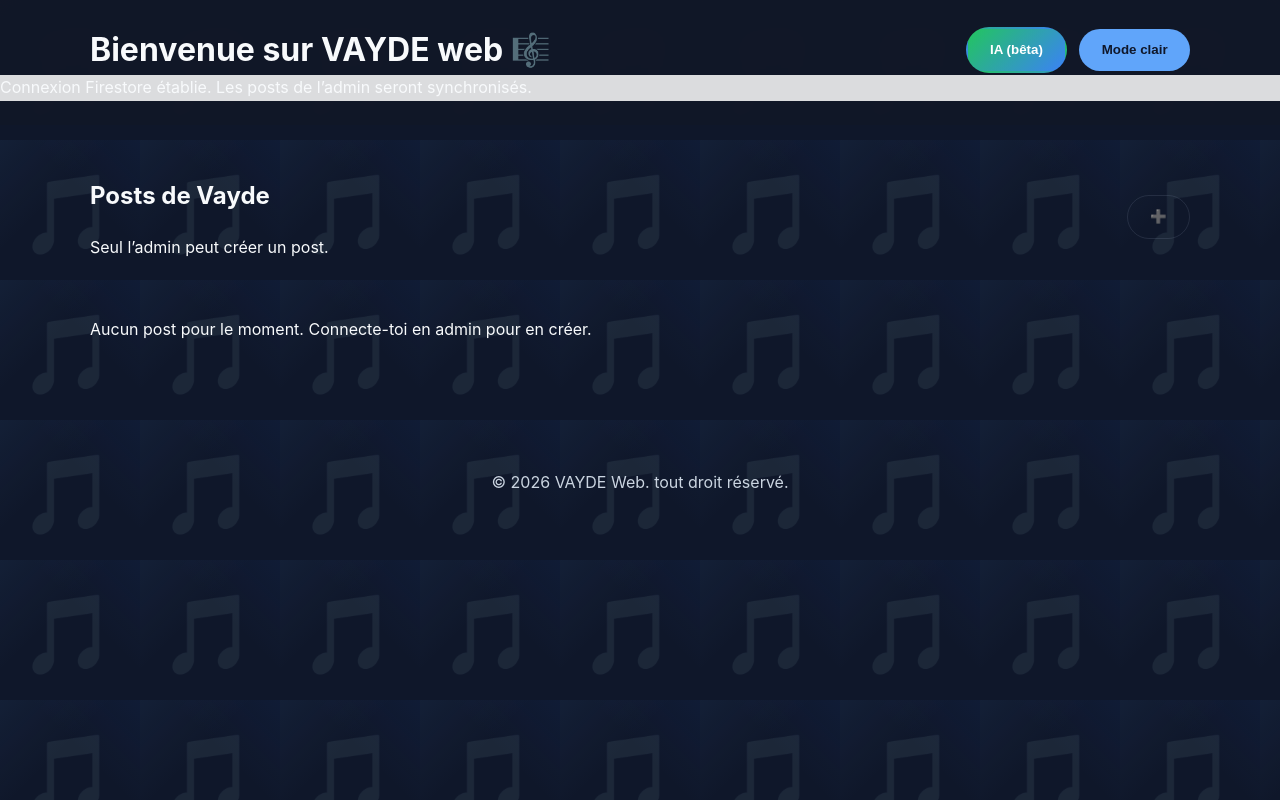
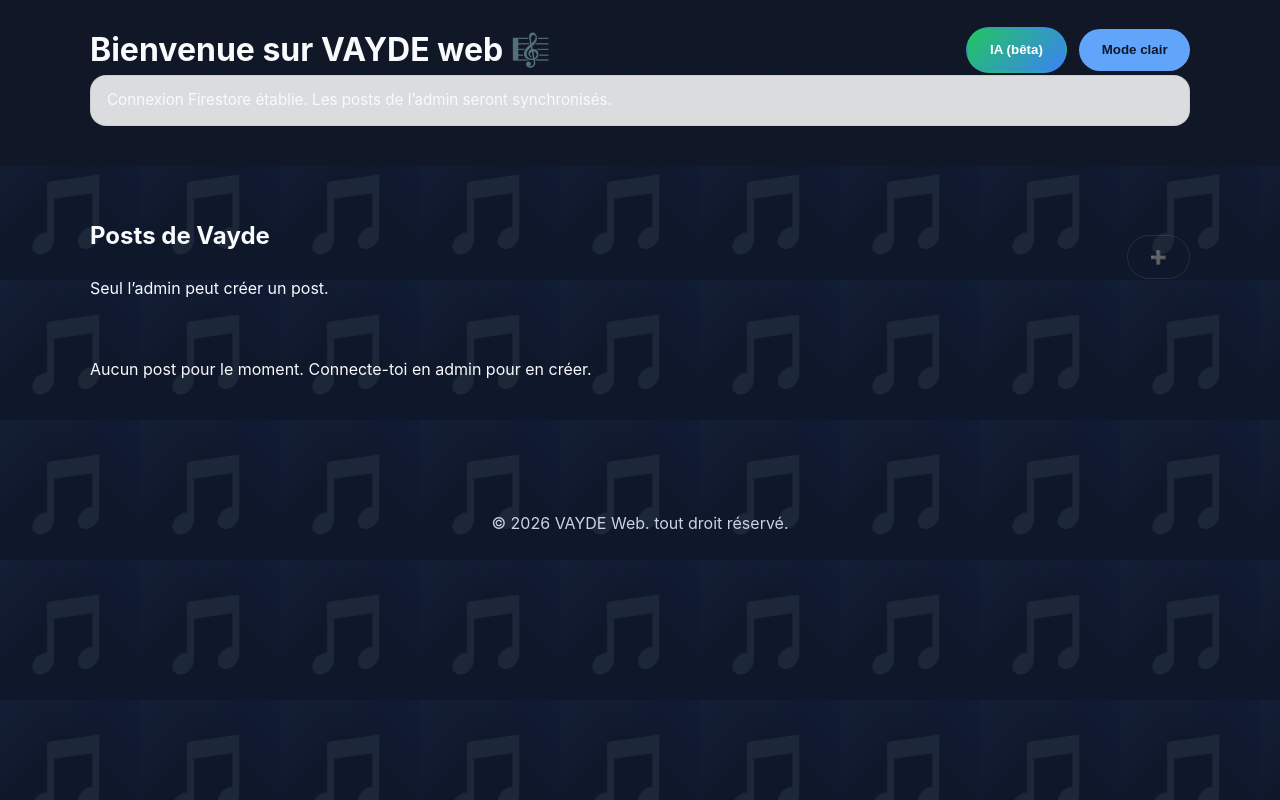
Before and after one commit to tomate2o0/VAYDE, a plain HTML site: page index.html in a window 1280 px wide. Both pictures are taken after a click on the button "Mode sombre". Drawn offline with Linux system fonts and the light colour scheme; no server answers.

Commit message:
Update styles.css

```diff
--- a/styles.css
+++ b/styles.css
@@ -64,6 +64,23 @@ html.dark .site-header {
 .site-header {
   padding: 1.5rem 0;
   background: linear-gradient(135deg, rgba(37, 99, 235, 0.08), transparent);
+}
+
+.sync-status {
+  width: min(1100px, calc(100% - 2rem));
+  margin: 0 auto 1rem;
+  padding: 0.75rem 1rem;
+  border-radius: 16px;
+  background: rgba(255, 255, 255, 0.85);
+  color: #0f172a;
+  font-size: 0.95rem;
+  border: 1px solid rgba(15, 23, 42, 0.08);
+}
+
+html.dark .sync-status {
+  background: rgba(17, 24, 39, 0.92);
+  color: #f8fafc;
+  border-color: rgba(148, 163, 184, 0.16);
 }
 
 .header-content {
```
